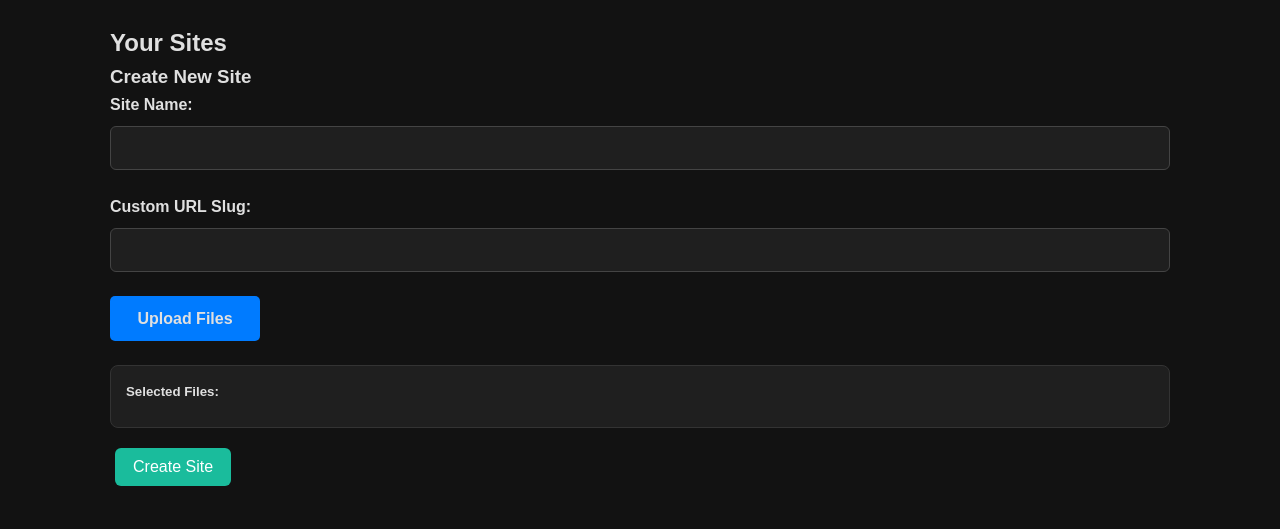
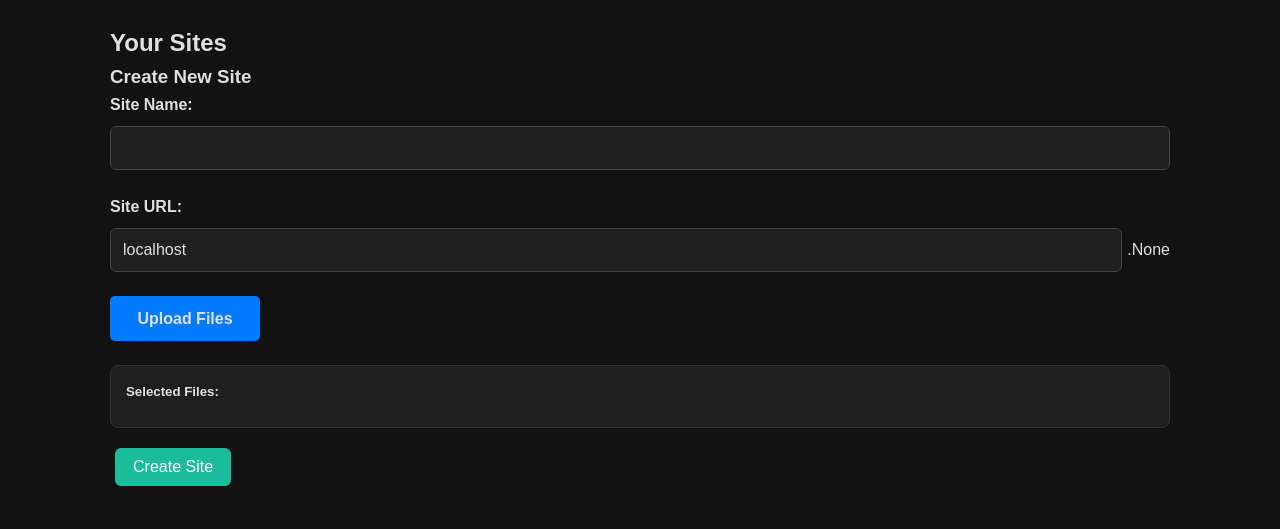
Before and after one commit to ION606/static-site-hosting, a Flask app: page /dashboard in a window 1280 px wide. Shown: the part 166-695 px from the top of the page. Run offline with Flask 3, Linux system fonts and the light colour scheme; the visitor is signed in with stand-in values (Sample User, id 1); data that the repository does not hold is empty.

Commit message:
shift to subdomains

```diff
--- a/app.py
+++ b/app.py
@@ -1,22 +1,22 @@
 from flask import (
-    Flask,
-    render_template,
-    request,
-    redirect,
-    url_for,
-    send_from_directory,
-    flash,
-    abort,
-    jsonify,
+	Flask,
+	render_template,
+	request,
+	redirect,
+	url_for,
+	send_from_directory,
+	flash,
+	abort,
+	jsonify,
 )
 from flask_sqlalchemy import SQLAlchemy
 from flask_login import (
-    LoginManager,
-    UserMixin,
-    login_user,
-    logout_user,
-    login_required,
-    current_user,
+	LoginManager,
+	UserMixin,
+	login_user,
+	logout_user,
+	login_required,
+	current_user,
 )
 from flask_apscheduler import APScheduler
 from werkzeug.security import generate_password_hash, check_password_hash
@@ -25,35 +25,76 @@
 import shutil
 from datetime import datetime, timedelta
 from waitress import serve
+import re
+from secrets import token_hex
+
+app = Flask(__name__)
+
+try:
+	with open("instance/secret.key", "rb") as f:
+		app.config["SECRET_KEY"] = bytes.hex(f.readline())
+except FileNotFoundError as e:
+	os.mkdir('instance')
+	with open("instance/secret.key", "wb") as f:
+		newKey = token_hex(64)
+		f.write(bytearray.fromhex(newKey))
+		app.config["SECRET_KEY"] = newKey
+
+app.config["SQLALCHEMY_DATABASE_URI"] = "sqlite:///db.sqlite"
+app.config["UPLOAD_FOLDER"] = "sites"
+app.config["SERVER_NAME"] = "tinysite.cloud"
+app.config["SESSION_COOKIE_DOMAIN"] = ".tinysite.cloud"
+db = SQLAlchemy(app)
 
 
-app = Flask(__name__)
-app.config["SECRET_KEY"] = "your-secret-key"
-app.config["SQLALCHEMY_DATABASE_URI"] = "sqlite:///db.sqlite"
-app.config["UPLOAD_FOLDER"] = "sites"
-db = SQLAlchemy(app)
+RESERVED_SUBDOMAINS = {
+	"",
+	"www",
+	"api",
+	"admin",
+	"support",
+	"docs",
+	"blog",
+	"cdn",
+	"test",
+	"dev",
+	"staging",
+	"secure",
+	"mail",
+	"status",
+	"gateway"
+}
+
+
+def isDefaultRoute(subdomain):
+	return not subdomain or subdomain in RESERVED_SUBDOMAINS
 
 
 # Models
 class User(UserMixin, db.Model):
-    id = db.Column(db.Integer, primary_key=True)
-    email = db.Column(db.String(100), unique=True)
-    password_hash = db.Column(db.String(128))  # Renamed for clarity
+	id = db.Column(db.Integer, primary_key=True)
+	email = db.Column(db.String(100), unique=True)
+	password_hash = db.Column(db.String(128))  # Renamed for clarity
 
-    def set_password(self, password):
-        self.password_hash = generate_password_hash(password)
+	def set_password(self, password):
+		self.password_hash = generate_password_hash(password)
 
-    def check_password(self, password):
-        return check_password_hash(self.password_hash, password)
+	def check_password(self, password):
+		return check_password_hash(self.password_hash, password)
 
 
 class Site(db.Model):
-    id = db.Column(db.Integer, primary_key=True)
-    user_id = db.Column(db.Integer)
-    name = db.Column(db.String(100))
-    slug = db.Column(db.String(100), unique=True)
-    last_accessed = db.Column(db.DateTime)
-    created_at = db.Column(db.DateTime, default=datetime.utcnow)
+	id = db.Column(db.Integer, primary_key=True)
+	user_id = db.Column(db.Integer)
+	name = db.Column(db.String(100))
+	subdomain = db.Column(db.String(100), unique=True)
+	last_accessed = db.Column(db.DateTime)
+	created_at = db.Column(db.DateTime, default=datetime.utcnow)
+
+
+@app.errorhandler(404)
+def page_not_found(_):
+	return render_template("404.html", domain=request.host), 404
 
 
 # Auth setup
@@ -64,7 +105,7 @@
 
 @login_manager.user_loader
 def load_user(user_id):
-    return User.query.get(int(user_id))
+	return User.query.get(int(user_id))
 
 
 # Scheduler for auto-deletion
@@ -73,241 +114,255 @@
 
 
 def delete_inactive_sites():
-    with app.app_context():
-        cutoff = datetime.utcnow() - timedelta(days=30)
-        sites = Site.query.filter(Site.last_accessed < cutoff).all()
-        for site in sites:
-            site_dir = os.path.join(
-                app.config["UPLOAD_FOLDER"], str(site.user_id), str(site.id)
-            )
-            if os.path.exists(site_dir):
-                shutil.rmtree(site_dir)
-            db.session.delete(site)
-        db.session.commit()
+	with app.app_context():
+		cutoff = datetime.utcnow() - timedelta(days=30)
+		sites = Site.query.filter(Site.last_accessed < cutoff).all()
+		for site in sites:
+			site_dir = os.path.join(
+				app.config["UPLOAD_FOLDER"], str(site.user_id), str(site.id)
+			)
+			if os.path.exists(site_dir):
+				shutil.rmtree(site_dir)
+			db.session.delete(site)
+		db.session.commit()
 
 
 if not scheduler.running:
-    scheduler.start()
-    scheduler.add_job(
-        id="delete_job", func=delete_inactive_sites, trigger="interval", days=1
-    )
+	scheduler.start()
+	scheduler.add_job(
+		id="delete_job", func=delete_inactive_sites, trigger="interval", days=1
+	)
 
 
 # Routes
 @app.route("/login", methods=["GET", "POST"])
 def login():
-    if request.method == "POST":
-        email = request.form.get("email")
-        password = request.form.get("password")
-        user = User.query.filter_by(email=email).first()
+	if request.method == "POST":
+		email = request.form.get("email")
+		password = request.form.get("password")
+		user = User.query.filter_by(email=email).first()
 
-        if user and user.check_password(password):
-            login_user(user)
-            return redirect(url_for("dashboard"))
-        flash("Invalid email or password")
-    return render_template("login.html")
+		if user and user.check_password(password):
+			login_user(user)
+			return redirect(url_for("dashboard"))
+		flash("Invalid email or password")
+	return render_template("login.html")
 
 
 @app.route("/logout")
 def logout():
-    logout_user()
-    return redirect(url_for("home"))
+	logout_user()
+	return redirect(url_for("home"))
 
 
 @app.route("/register", methods=["GET", "POST"])
 def register():
-    if request.method == "POST":
-        email = request.form.get("email")
-        password = request.form.get("password")
+	if request.method == "POST":
+		email = request.form.get("email")
+		password = request.form.get("password")
 
-        if User.query.filter_by(email=email).first():
-            flash("Email already exists")
-            return redirect(url_for("register"))
+		if User.query.filter_by(email=email).first():
+			flash("Email already exists")
+			return redirect(url_for("register"))
 
-        new_user = User(email=email)
-        new_user.set_password(password)
-        db.session.add(new_user)
-        db.session.commit()
+		new_user = User(email=email)
+		new_user.set_password(password)
+		db.session.add(new_user)
+		db.session.commit()
 
-        login_user(new_user)
-        return redirect(url_for("dashboard"))
-    return render_template("register.html")
+		login_user(new_user)
+		return redirect(url_for("dashboard"))
+	return render_template("register.html")
 
 
 @app.route("/dashboard")
 @login_required
 def dashboard():
-    sites = Site.query.filter_by(user_id=current_user.id).all()
-    return render_template("dashboard.html", sites=sites)
+	sites = Site.query.filter_by(user_id=current_user.id).all()
+	return render_template("dashboard.html", sites=sites, subdomain=request.host.split('.')[0], hostname=app.config["SERVER_NAME"])
 
 
 @app.route("/upload", methods=["POST"])
 @login_required
 def upload_site():
-    site_name = request.form.get("name")
-    slug = request.form.get("slug").strip()
+	site_name = request.form.get("name")
+	subdomain = request.form.get("subdomain").strip().lower()  # normalize to lowercase
 
-    if not site_name or not slug:
-        flash("Site name and URL slug are required", "error")
-        return redirect(url_for("dashboard"))
+	# Subdomain validation
+	if not re.match(r"^[a-z0-9](?:[a-z0-9-]{0,61}[a-z0-9])?$", subdomain):
+		flash(
+			"Invalid subdomain. Use lowercase letters, numbers, and hyphens.", "error"
+		)
+		return redirect(url_for("dashboard"))
 
-    # Check slug availability
-    if Site.query.filter_by(slug=slug).first():
-        flash("This URL is already taken", "error")
-        return redirect(url_for("dashboard"))
+	if not site_name or not subdomain:
+		flash("Site name and URL subdomain are required", "error")
+		return redirect(url_for("dashboard"))
 
-    # Check if index.html is included
-    files = request.files.getlist("files")
-    if not any(file.filename == "index.html" for file in files):
-        flash("You must include an index.html file", "error")
-        return redirect(url_for("dashboard"))
+	# Check subdomain availability
+	if Site.query.filter_by(subdomain=subdomain).first():
+		flash("This URL is already taken", "error")
+		return redirect(url_for("dashboard"))
 
-    # Create site directory
-    site = Site(user_id=current_user.id, name=site_name, slug=slug)
-    db.session.add(site)
-    db.session.commit()
+	# Check if index.html is included
+	files = request.files.getlist("files")
+	if not any(file.filename == "index.html" for file in files):
+		flash("You must include an index.html file", "error")
+		return redirect(url_for("dashboard"))
 
-    site_dir = os.path.join(
-        app.config["UPLOAD_FOLDER"], str(current_user.id), str(site.id)
-    )
-    os.makedirs(site_dir, exist_ok=True)
+	# Create site directory
+	site = Site(user_id=current_user.id, name=site_name, subdomain=subdomain)
+	db.session.add(site)
+	db.session.commit()
 
-    # Save uploaded files
-    for file in files:
-        if file.filename == "":
-            continue
-        file.save(os.path.join(site_dir, file.filename))
+	site_dir = os.path.join(
+		app.config["UPLOAD_FOLDER"], str(current_user.id), str(site.id)
+	)
+	os.makedirs(site_dir, exist_ok=True)
 
-    flash("Site created successfully!", "success")
-    return redirect(url_for("dashboard"))
+	# Save uploaded files
+	for file in files:
+		if file.filename == "":
+			continue
+		file.save(os.path.join(site_dir, file.filename))
+
+	flash("Site created successfully!", "success")
+	return redirect(url_for("dashboard"))
 
 
 @app.route("/edit/<int:site_id>", methods=["GET", "POST"])
 @login_required
 def edit_site(site_id):
-    site = Site.query.get_or_404(site_id)
-    if site.user_id != current_user.id:
-        return "Unauthorized", 403
+	site = Site.query.get_or_404(site_id)
+	if site.user_id != current_user.id:
+		return "Unauthorized", 403
 
-    site_dir = os.path.join(
-        app.config["UPLOAD_FOLDER"], str(current_user.id), str(site.id)
-    )
+	site_dir = os.path.join(
+		app.config["UPLOAD_FOLDER"], str(current_user.id), str(site.id)
+	)
 
-    if request.method == "POST":
-        site.name = request.form.get("name", site.name)
-        db.session.commit()
+	if request.method == "POST":
+		site.name = request.form.get("name", site.name)
+		db.session.commit()
 
-        for filename, content in request.form.items():
-            if filename.endswith((".html", ".css", ".js")):
-                filepath = os.path.join(site_dir, filename)
-                with open(filepath, "w") as f:
-                    f.write(content)
+		for filename, content in request.form.items():
+			if filename.endswith((".html", ".css", ".js")):
+				filepath = os.path.join(site_dir, filename)
+				with open(filepath, "w") as f:
+					f.write(content)
 
-        if request.headers.get("X-Requested-With") == "XMLHttpRequest":
-            return jsonify({"success": True, "message": "Site updated successfully!"})
+		if request.headers.get("X-Requested-With") == "XMLHttpRequest":
+			return jsonify({"success": True, "message": "Site updated successfully!"})
 
-        flash("Site updated successfully!", "success")
-        return redirect(url_for("edit_site", site_id=site.id))
+		flash("Site updated successfully!", "success")
+		return redirect(url_for("edit_site", site_id=site.id))
 
-    files = {}
-    for file in os.listdir(site_dir):
-        with open(os.path.join(site_dir, file), "r") as f:
-            files[file] = f.read()
+	files = {}
+	for file in os.listdir(site_dir):
+		with open(os.path.join(site_dir, file), "r") as f:
+			files[file] = f.read()
 
-    return render_template("edit.html", site=site, files=files)
+	return render_template("edit.html", site=site, files=files)
 
 
 @app.route("/delete/<int:site_id>", methods=["POST"])
 @login_required
 def delete_site(site_id):
-    site = Site.query.get_or_404(site_id)
-    if site.user_id != current_user.id:
-        return "Unauthorized", 403
+	site = Site.query.get_or_404(site_id)
+	if site.user_id != current_user.id:
+		return "Unauthorized", 403
 
-    site_dir = os.path.join(
-        app.config["UPLOAD_FOLDER"], str(current_user.id), str(site.id)
-    )
-    if os.path.exists(site_dir):
-        shutil.rmtree(site_dir)
+	site_dir = os.path.join(
+		app.config["UPLOAD_FOLDER"], str(current_user.id), str(site.id)
+	)
+	if os.path.exists(site_dir):
+		shutil.rmtree(site_dir)
 
-    db.session.delete(site)
-    db.session.commit()
-    return redirect(url_for("dashboard"))
+	db.session.delete(site)
+	db.session.commit()
+	return redirect(url_for("dashboard"))
 
 
 @app.route("/delete_file/<int:site_id>/<filename>", methods=["POST"])
 @login_required
 def delete_file(site_id, filename):
-    # Get the site and verify ownership
-    site = Site.query.get_or_404(site_id)
-    if site.user_id != current_user.id:
-        return "Unauthorized", 403
+	# Get the site and verify ownership
+	site = Site.query.get_or_404(site_id)
+	if site.user_id != current_user.id:
+		return "Unauthorized", 403
 
-    # Build the file path
-    site_dir = os.path.join(
-        app.config["UPLOAD_FOLDER"], str(current_user.id), str(site.id)
-    )
-    file_path = os.path.join(site_dir, filename)
+	# Build the file path
+	site_dir = os.path.join(
+		app.config["UPLOAD_FOLDER"], str(current_user.id), str(site.id)
+	)
+	file_path = os.path.join(site_dir, filename)
 
-    # Delete the file if it exists
-    if os.path.exists(file_path):
-        os.remove(file_path)
-        flash(f"File '{filename}' deleted successfully!", "success")
-    else:
-        flash(f"File '{filename}' not found!", "error")
+	# Delete the file if it exists
+	if os.path.exists(file_path):
+		os.remove(file_path)
+		flash(f"File '{filename}' deleted successfully!", "success")
+	else:
+		flash(f"File '{filename}' not found!", "error")
 
-    return redirect(url_for("dashboard"))
+	return redirect(url_for("dashboard"))
 
 
-@app.route("/site/<slug>/", defaults={"filename": "index.html"})
-@app.route("/site/<slug>/<path:filename>")
-def serve_site_content(slug, filename):
-    site = Site.query.filter_by(slug=slug).first_or_404()
-    site.last_accessed = datetime.utcnow()
-    db.session.commit()
+# use subdomains
+@app.route("/", subdomain="<subdomain>", defaults={"filename": "index.html"})
+@app.route("/<path:filename>")
+def serve_site_content(filename):
+	subdomain = request.host.split('.')[0]
 
-    site_dir = os.path.join(
-        app.config["UPLOAD_FOLDER"], str(site.user_id), str(site.id)
-    )
+	site = Site.query.filter_by(subdomain=subdomain).first_or_404()
+	site.last_accessed = datetime.utcnow()
+	db.session.commit()
 
-    # Security check
-    if ".." in filename or filename.startswith("/") or not os.path.exists(site_dir):
-        abort(404)
+	site_dir = os.path.join(
+		app.config["UPLOAD_FOLDER"], str(site.user_id), str(site.id)
+	)
 
-    try:
-        # First try to serve requested file
-        return send_from_directory(site_dir, filename)
-    except NotFound:
-        # Handle extensionless URLs and SPA-style routing
-        if "." not in filename:
-            # Try with .html extension
-            try:
-                return send_from_directory(site_dir, f"{filename}.html")
-            except NotFound:
-                # Fallback to index.html for client-side routing
-                return send_from_directory(site_dir, "index.html")
-        abort(404)
+	# TODO: add specific page redirects here as they're added
+	if isDefaultRoute(subdomain):
+		return send_from_directory("index.html")
+
+	# Security check
+	if ".." in filename or filename.startswith("/") or not os.path.exists(site_dir):
+		return render_template("404.html"), 404
+
+	try:
+		return send_from_directory(site_dir, filename)
+	except NotFound:
+		if "." not in filename:
+			try:
+				return send_from_directory(site_dir, f"{filename}.html")
+			except NotFound:
+				redirect(app.config["SERVER_NAME"])
+				return send_from_directory(site_dir, "index.html")
+		abort(404)
 
 
 def list_files(directory):
-    try:
-        return os.listdir(directory)
-    except FileNotFoundError:
-        return []
+	try:
+		return os.listdir(directory)
+	except FileNotFoundError:
+		return []
 
 
 @app.context_processor
 def inject_utilities():
-    return dict(list_files=list_files)
+	return dict(list_files=list_files)
 
 
 @app.route("/")
 def home():
-    return render_template("home.html")
+	if isDefaultRoute(request.host):
+		return render_template("home.html")
+	else:
+		return serve_site_content('index.html')
 
 
 if __name__ == "__main__":
-    os.makedirs(app.config["UPLOAD_FOLDER"], exist_ok=True)
-    with app.app_context():
-        db.create_all()
-        serve(app, host="0.0.0.0", port=5121)
+	os.makedirs(app.config["UPLOAD_FOLDER"], exist_ok=True)
+	with app.app_context():
+		db.create_all()
+		serve(app, host="0.0.0.0", port=5121)
--- a/templates/dashboard.html
+++ b/templates/dashboard.html
@@ -12,11 +12,14 @@
 		<input type="text" name="name" required>
 	</div>
 
-	<!-- Add slug input -->
 	<div class="form-group">
-		<label>Custom URL Slug:</label>
-		<input type="text" name="slug" required pattern="[a-zA-Z0-9\-_]+"
-			title="Letters, numbers, hyphens, and underscores only">
+		<label>Site URL:</label>
+		<div style="display: flex; align-items: center;">
+			<input type="text" name="subdomain" required pattern="[a-zA-Z0-9\-_]+"
+				title="Letters, numbers, hyphens, and underscores only" value="{{ subdomain }}"
+				style="flex: 1;">
+			<span style="margin-left: 5px;">.{{ hostname }}</span>
+		</div>
 	</div>
 
 	<div class="form-group" onclick="document.querySelector('#file-input').click()">
@@ -27,7 +30,6 @@
 		</label>
 	</div>
 
-	<!-- File Preview Section -->
 	<div id="file-preview" class="file-preview">
 		<h5>Selected Files:</h5>
 		<div id="file-grid" class="file-grid"></div>
@@ -69,7 +71,9 @@
 		<!-- Site Actions -->
 		<div class="site-actions">
 			<a href="{{ url_for('edit_site', site_id=site.id) }}" class="btn">Edit</a>
-			<a href="{{ url_for('serve_site_content', slug=site.slug) }}" class="btn" target="_blank">View Site</a>
+			<a href="{{ url_for('serve_site_content', filename='index.html', _external=True, subdomain=site.subdomain) }}">Visit
+				{{ site.name }}
+			</a>
 			<form method="POST" action="{{ url_for('delete_site', site_id=site.id) }}" style="display: inline;">
 				<button type="submit" class="btn btn-danger">Delete Site</button>
 			</form>
--- a/templates/edit.html
+++ b/templates/edit.html
@@ -4,7 +4,7 @@
 
 {% block content %}
 <h2>Edit {{ site.name }}</h2>
-<a href="{{ url_for('serve_site_content', slug=site.slug) }}" class="btn" target="_blank">View Site</a>
+<a href="{{ url_for('serve_site_content', subdomain=site.subdomain) }}" class="btn" target="_blank">View Site</a>
 
 <div style="margin-bottom: 30px;"></div>
 
```
Also changed, not shown: templates/404.html (added, +83 -0 lines), 1 other file.
